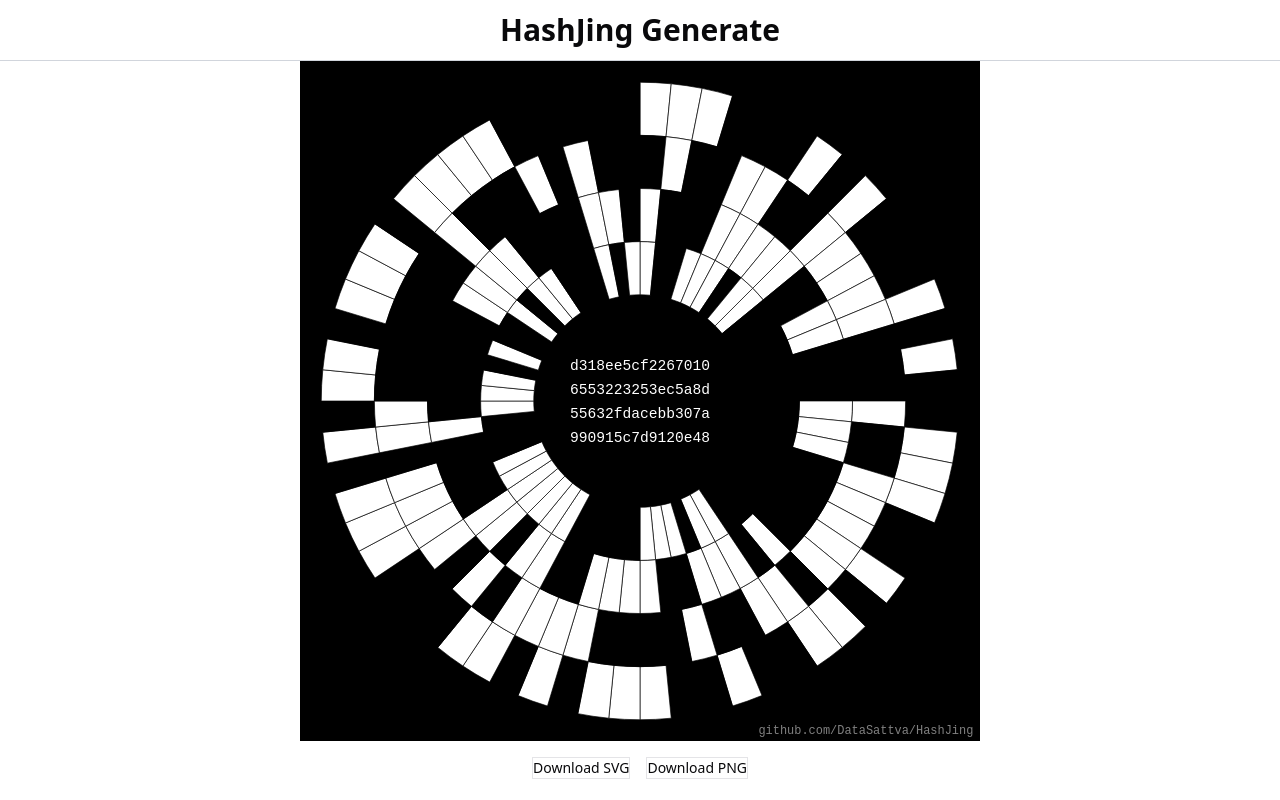
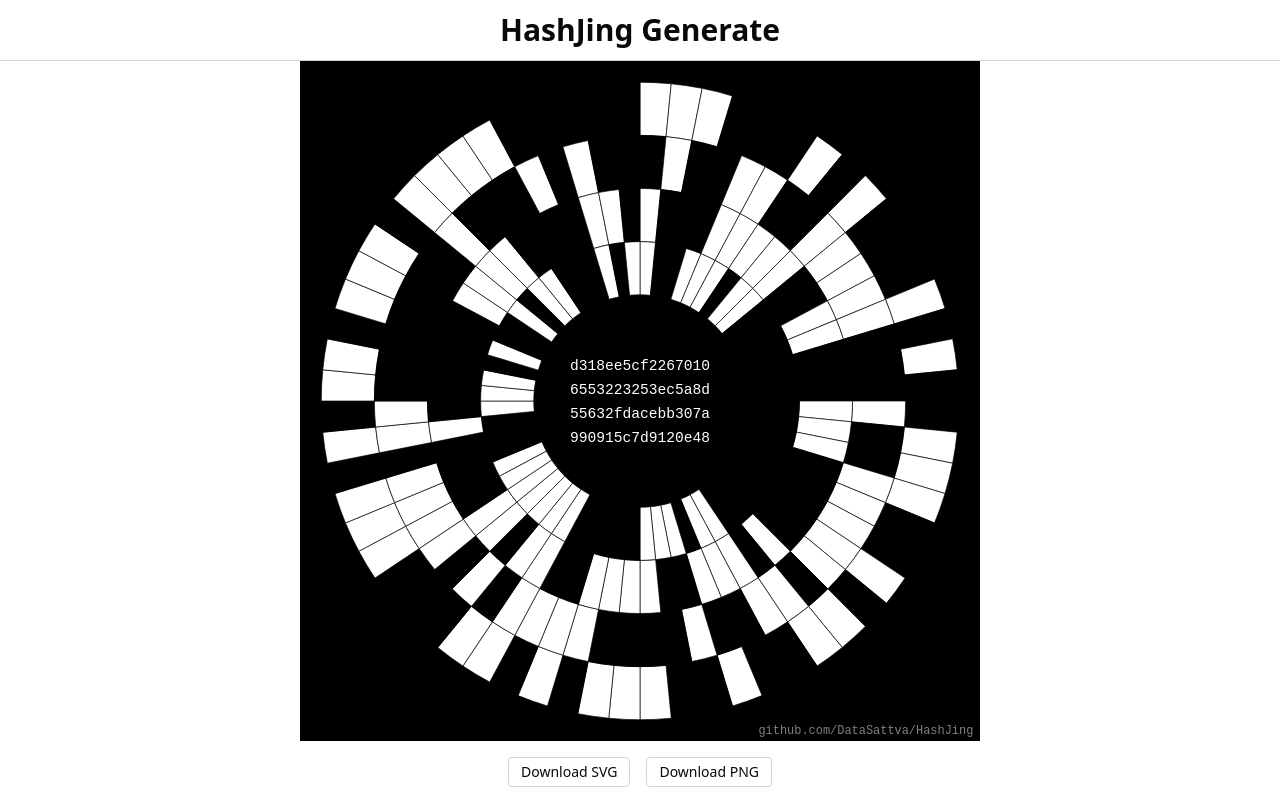
Before and after one commit to DataSattva/hashjing-demo, a React (Vite) app: page / in a window 1280 px wide. Shown: the top 800 px of the page. Built offline with nearby package versions, Linux system fonts and the light colour scheme.

Commit message:
feat: use source hash as filename for SVG and PNG downloads

```diff
--- a/src/App.tsx
+++ b/src/App.tsx
@@ -69,14 +69,15 @@ function App() {
       <main className="mx-auto max-w-screen-md px-4 space-y-8">
         <div id="download-buttons" className="flex justify-center gap-4">
           <button onClick={handleDownloadSVG}
-            className="text-sm border …">
+              className="text-sm border border-gray-300 px-3 py-1 rounded hover:border-gray-500 transition cursor-pointer">
             Download SVG
           </button>
           <button onClick={handleDownloadPNG}
-            className="text-sm border …">
+              className="text-sm border border-gray-300 px-3 py-1 rounded hover:border-gray-500 transition cursor-pointer">
             Download PNG
           </button>
         </div>
+
         <FeaturesSection hex={currentHex} bits={hashBits} />
         <MandalaControls
           svgRef={svgRef}
```
Also changed, not shown: 2 other files (tests, documents, lock files or other folders). Lines whose indentation alone changed are shown as unchanged.
